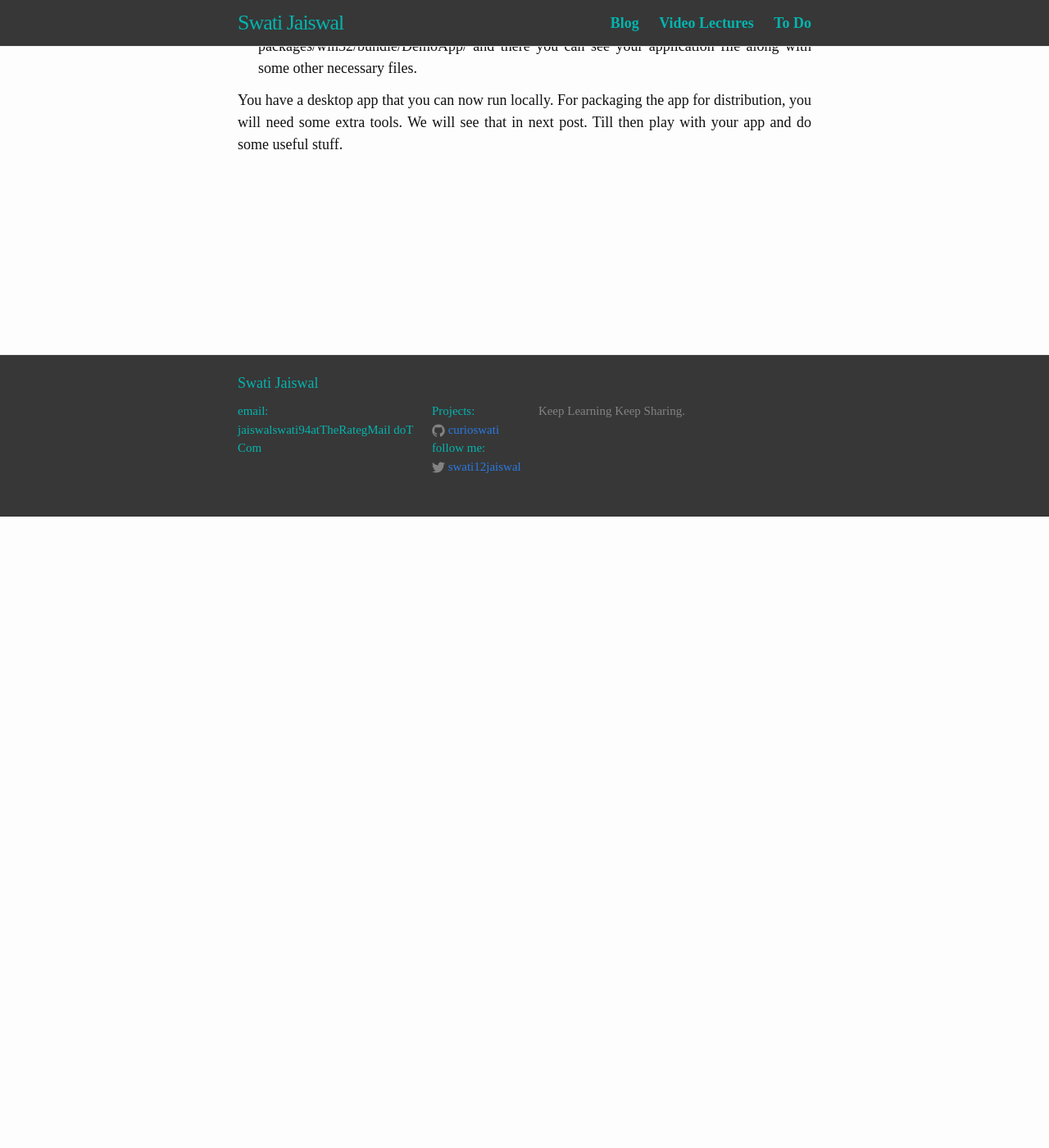
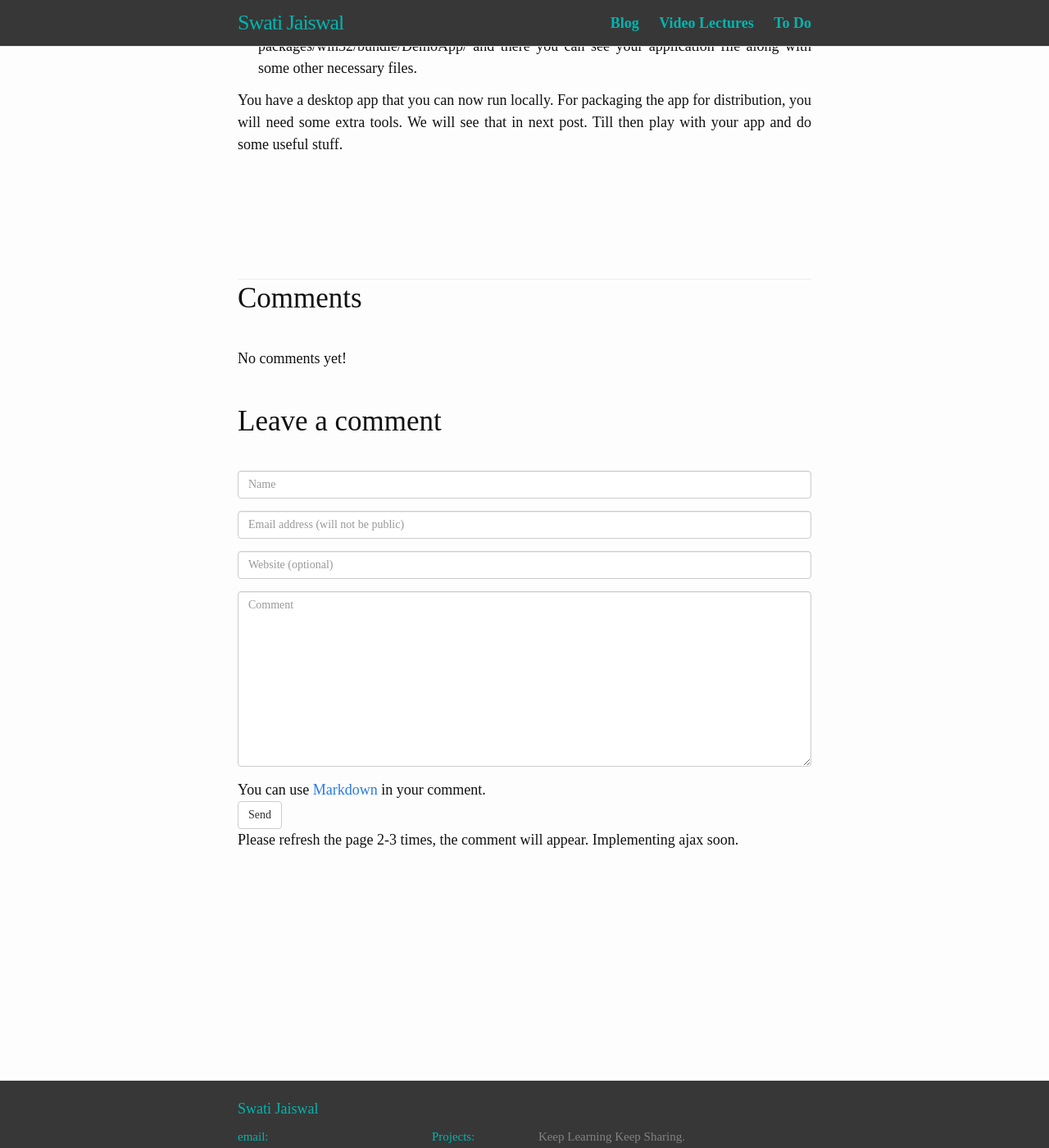
Before and after one commit to curioswati-zz/curioswati.github.io, a Jekyll site: the page built from _posts/2015-01-03-creating-an-app-in-tidesdk.md, in a window 1280 px wide and 1400 px high, scrolled down 1951 px. Shown: the whole window at 82% size. Built offline with Jekyll 4.4.1, drawn with Linux system fonts in a browser that asks for light colours; before the commit the page ends 2581 px from its top, so only the background shows below that.

Commit message:
adds static comment templates and styles

```diff
--- /dev/null
+++ b/_includes/comment.html
@@ -0,0 +1,19 @@
+<article id="comment{{ include.index }}" class="comment">
+    <div class="comment__avatar-wrapper">
+    <img class="comment__avatar" src="https://www.gravatar.com/avatar/{{ include.hash }}?d=mm&s=180">
+    </div>
+    <div class="comment__content-wrapper">
+    <h3 class="comment__author">
+        {% if (include.url) and (include.url != '@url') %}
+            <a rel="nofollow" href="{{ include.url }}">{{ include.name }}</a>
+        {% else %}
+            {{ include.name }}
+        {% endif %}
+    </h3>
+    <p class="comment__date">
+        {% if include.index %}<a href="#comment{{ include.index }}">#</a> {% endif %}
+        {% if include.date %}{{ include.date }}{% endif %}
+    </p>
+    {{ include.message }}
+    </div>
+</article>
--- /dev/null
+++ b/_includes/comments.html
@@ -0,0 +1,31 @@
+<section class="comments">
+    {% capture post_slug %}{{ page.date | date: "%Y-%m-%d" }}-{{ page.title | slugify }}{% endcapture %}
+
+    <hr class="comments__separator">
+    <h2 class="comments__heading heading-2">Comments</h2>
+
+    {% if site.data.comments[post_slug] %}
+        {% assign comments = site.data.comments[post_slug] | sort %}
+
+        {% for comment in comments %}
+            {% assign hash = comment[1].hash %}
+            {% assign name = comment[1].name %}
+            {% assign url = comment[1].url %}
+            {% assign date = comment[1].date %}
+            {% assign message = comment[1].message %}
+
+            {% include comment.html index=forloop.index hash=hash name=name url=url date=date message=message %}
+        {% endfor %}
+    {% else %}
+    <p>No comments yet! </p>
+    {% endif %}
+
+    <br>
+    <p class="comments__heading heading-2">Leave a comment</p>
+    {% include new_comment.html %}
+    <p> Please refresh the page 2-3 times, the comment will appear. Implementing ajax soon. </p>
+</section>
+
+<script type="text/template" id="template--new-comment">
+    {% include comment.html hash="@hash" name="@name" url="@url" date="@date" message="@message" %}
+</script>
--- a/_includes/head.html
+++ b/_includes/head.html
@@ -11,6 +11,7 @@
   <link rel="stylesheet" href="/static/css/post.css"/>
   <link rel="stylesheet" href="/static/css/widgets.css"/>
   <link rel="stylesheet" href="{{ "/css/main.css" | prepend: site.baseurl }}">
+  <link rel="stylesheet" href="/static/css/comments.css" type="text/css" />
   <link rel="stylesheet" href="/static/css/style.css" type="text/css" />
   <link rel="canonical" href="{{ page.url | replace:'index.html','' | prepend: site.baseurl | prepend: site.url }}">
   <link rel="alternate" type="application/rss+xml" title="{{ site.title }}" href="{{ "/feed.xml" | prepend: site.baseurl | prepend: site.url }}" />
--- /dev/null
+++ b/_includes/new_comment.html
@@ -0,0 +1,61 @@
+<form id="comments-form" class="comments-new" action="http://ec2-54-169-100-57.ap-southeast-1.compute.amazonaws.com/jekyll-discuss/comments" method="post">
+    <input type="hidden" name="post-slug" value="{{ post_slug }}">
+    <input type="text" name="company" class="honey">
+  <div class="form-group">
+    <!--label for="name">Name</label-->
+    <input type="text" id="name" class="form-control" name="name" placeholder="Name" required/>
+  </div>
+  <div class="form-group">
+    <!--label for="email">Email</label-->
+    <input type="email" id="email" class="form-control" name="email" placeholder="Email address (will not be public)" required/>
+  </div>
+  <div class="form-group">
+    <input type="url" class="form-control" name="url" placeholder="Website (optional)"/>
+  </div>
+  <div class="form-group">
+    <textarea rows="10" class="form-control" name="message" placeholder="Comment" required></textarea>
+  </div>
+  <span>You can use <a href="http://daringfireball.net/projects/markdown/syntax">Markdown</a> in your comment.</span><br>
+  <button type="submit" class="btn btn-default">Send</button>
+</form>
+
+<script type="text/javascript">
+
+function addComment(hash, date, name, url, message) {
+    var template = document.getElementById('template--new-comment').innerHTML;
+
+    template = template.replace('@hash', hash)
+                       .replace('@date', date)
+                       .replace('@name', name)
+                       .replace('@message', message);
+
+    if (url != '') {
+        template = template.replace('@url', url);
+    }
+
+    $(template).insertBefore('.comments__new');
+};
+
+$('#comments-form').submit(function () {
+    var url = $(this).attr('action');
+    var data = $(this).serialize();
+
+    var formName = $(this).find('[name="name"]').val().trim();
+    var formUrl = $(this).find('[name="url"]').val().trim();
+    var formEmail = $(this).find('[name="email"]').val().trim();
+
+    $.ajax({
+        type: "POST",
+        url: url,
+        data: data,
+        success: function (data) {
+            var parsedData = JSON.parse(data);
+
+            addComment(parsedData.hash, parsedData.date, formName, formUrl, parsedData.message);
+        }
+    });
+
+    return false;
+});
+
+</script>
--- a/_layouts/post.html
+++ b/_layouts/post.html
@@ -30,3 +30,7 @@ layout: default
   </article>
 
 </div>
+
+<div>
+{% include comments.html %}
+</div>
--- /dev/null
+++ b/static/css/comments.css
@@ -0,0 +1,37 @@
+.comments {
+    margin-top: 100px;
+    padding: 50px 0;
+    overflow-wrap: break-word;
+    word-wrap: break-word;
+}
+.comment {
+    margin-bottom: 80px;
+    line-height: 1.3;
+    position: relative;
+}
+.comment__avatar-wrapper {
+    position: absolute;
+}
+.comment__avatar {
+    border-radius: 50%;
+    width: 80%;
+    height: 40%;
+}
+.comment__content-wrapper {
+    padding-left: 200px;
+}
+.comment__date {
+    opacity: 0.6;
+    margin: 5px 0 15px 0;
+    font-size: 0.8em;
+}
+.comments__heading {
+    margin-bottom: 37.5px;
+}
+.heading-2 {
+    line-height: 1.3;
+    font-size: 35px;
+}
+.honey {
+    display: none;
+}
```
